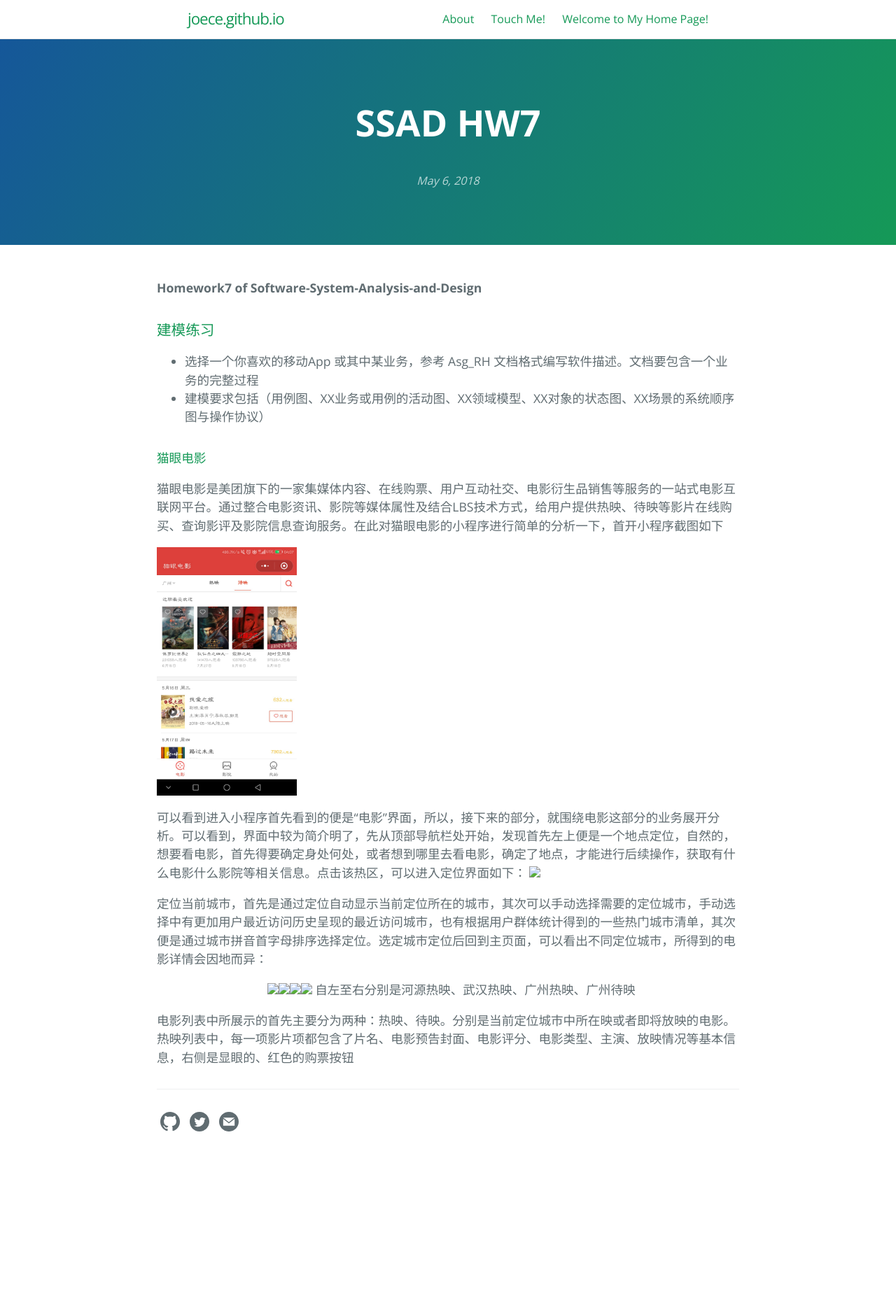
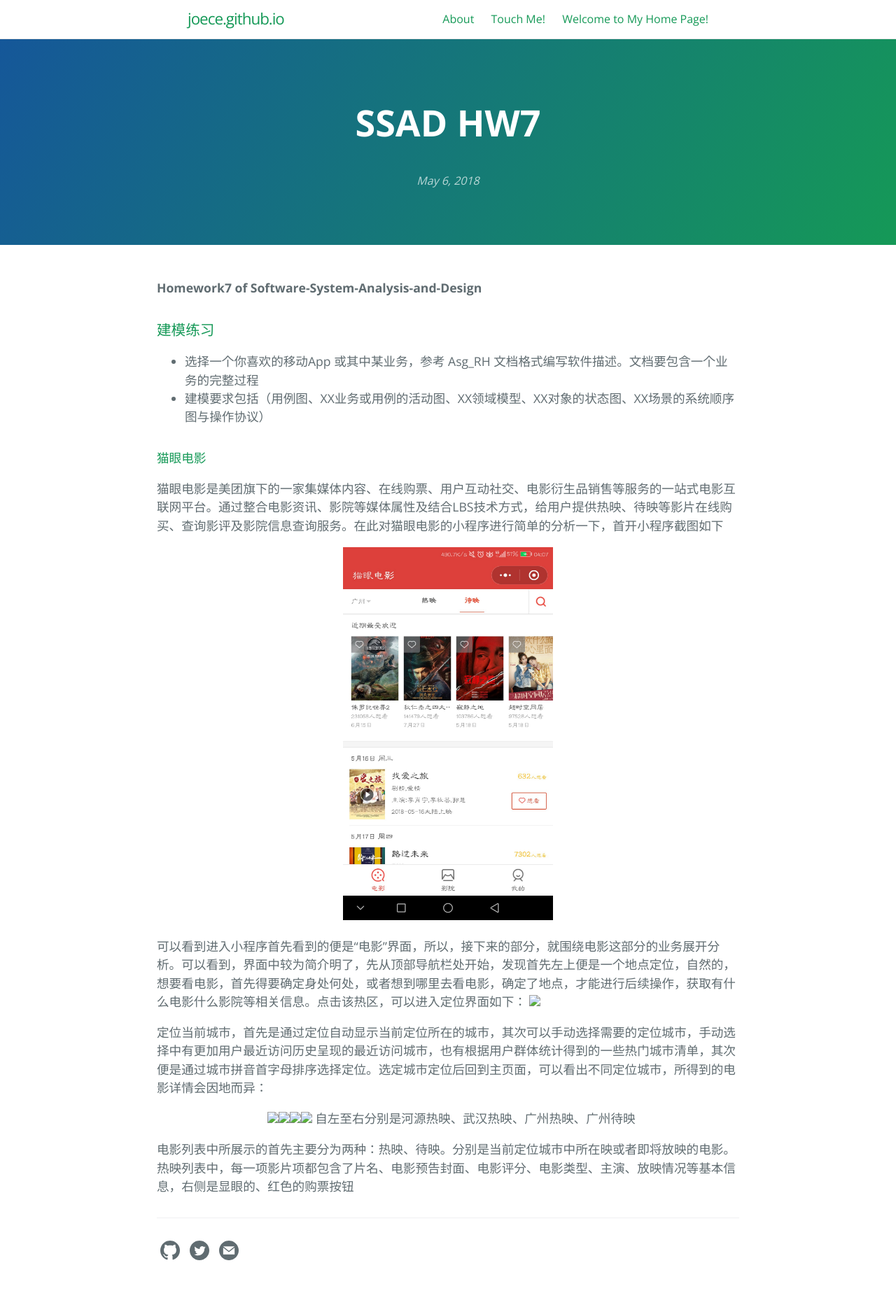
Before and after one commit to joece/joece.github.io, a Jekyll site: the page built from _posts/2018-05-06-SSAD-HW7.md, in a window 1280 px wide. Shown: the whole page at 70% size. Built offline with Jekyll 4.4.1, drawn with Linux system fonts in a browser that asks for light colours; before the commit the page ends 1671 px from its top, so only the background shows below that.

Commit message:
Update 2018-05-06-SSAD-HW7.md

```diff
--- a/_posts/2018-05-06-SSAD-HW7.md
+++ b/_posts/2018-05-06-SSAD-HW7.md
@@ -11,9 +11,9 @@ title: "SSAD HW7"
 
 #### 猫眼电影
 猫眼电影是美团旗下的一家集媒体内容、在线购票、用户互动社交、电影衍生品销售等服务的一站式电影互联网平台。通过整合电影资讯、影院等媒体属性及结合LBS技术方式，给用户提供热映、待映等影片在线购买、查询影评及影院信息查询服务。在此对猫眼电影的小程序进行简单的分析一下，首开小程序截图如下
-
-<img align = "center" width = "200" src = "https://raw.githubusercontent.com/joece/joece.github.io/master/_includes/hw7/%E9%A6%96%E9%A1%B5.jpg">
-
+<center>
+<img width = "300" src = "https://raw.githubusercontent.com/joece/joece.github.io/master/_includes/hw7/%E9%A6%96%E9%A1%B5.jpg">
+</center>
 可以看到进入小程序首先看到的便是“电影”界面，所以，接下来的部分，就围绕电影这部分的业务展开分析。可以看到，界面中较为简介明了，先从顶部导航栏处开始，发现首先左上便是一个地点定位，自然的，想要看电影，首先得要确定身处何处，或者想到哪里去看电影，确定了地点，才能进行后续操作，获取有什么电影什么影院等相关信息。点击该热区，可以进入定位界面如下：
 <img width = 280 src = "../_includes/hw7/定位.jpg"/>
 
```
